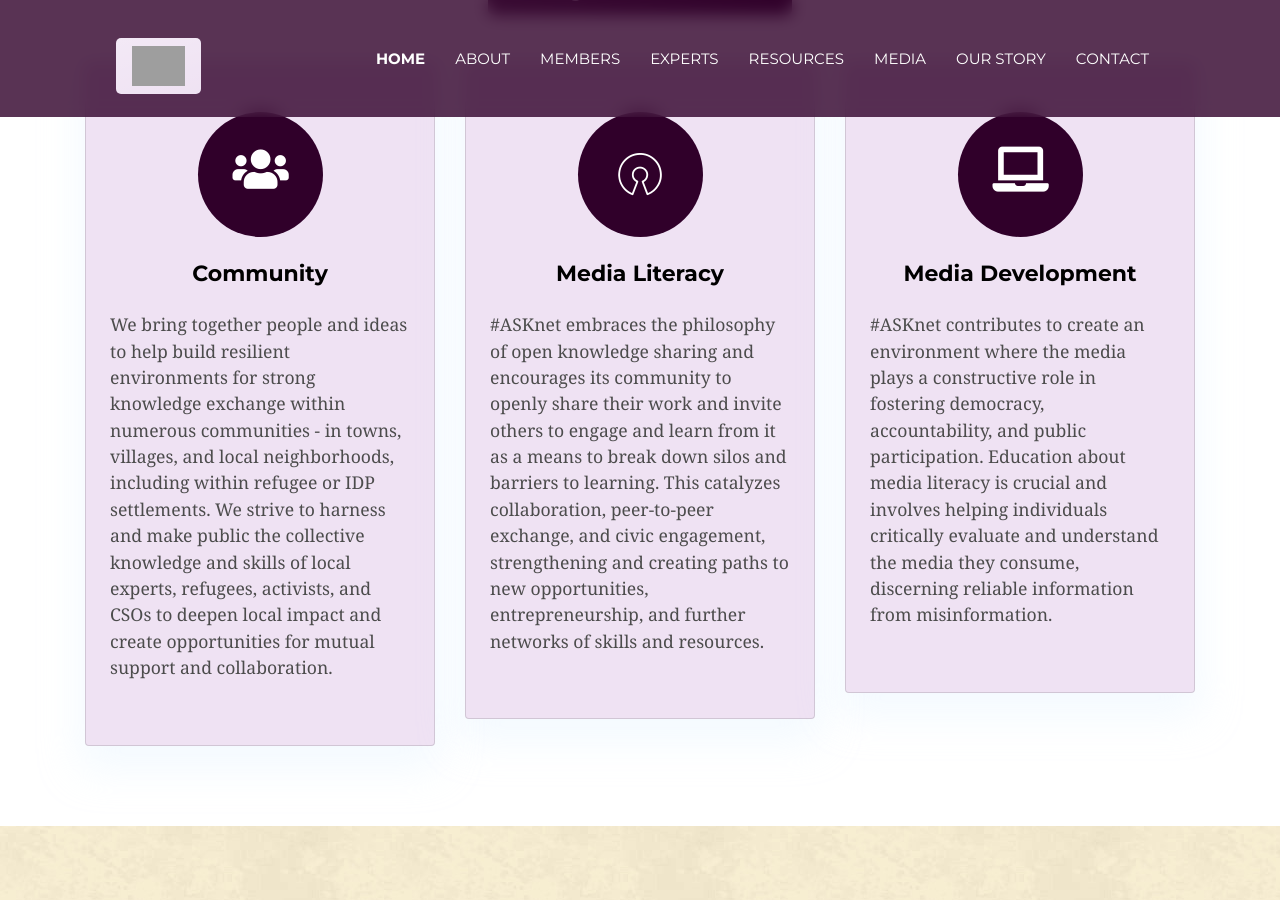
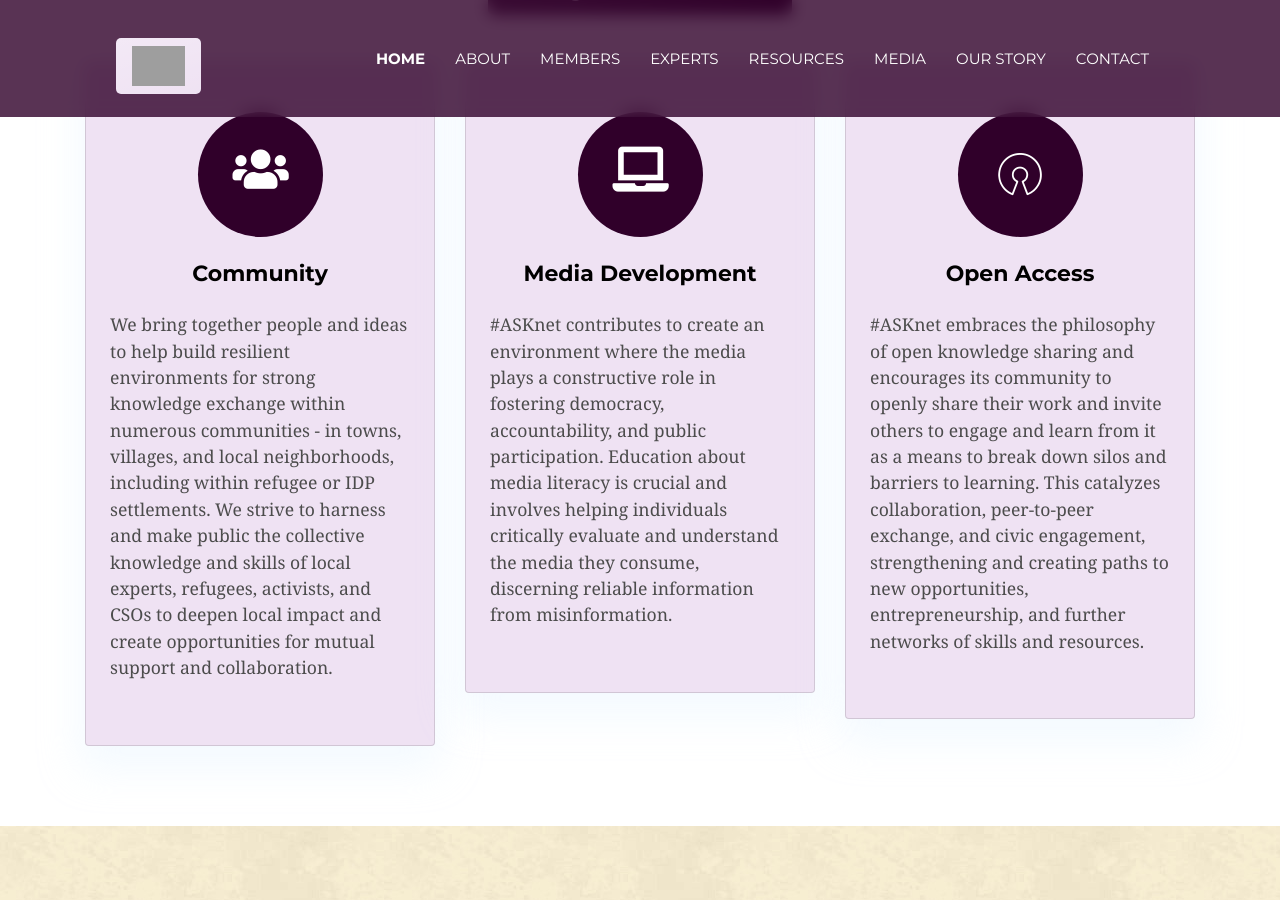
Before and after one commit to ASKnetCommunity/ASKnet.Community, a Jekyll site: the page built from index.html, in a window 1280 px wide and 900 px high, scrolled down 1773 px. Built offline with Jekyll 4.4.1, drawn with Linux system fonts in a browser that asks for light colours.

Commit message:
small text changes

```diff
--- a/_data/settings.yml
+++ b/_data/settings.yml
@@ -70,15 +70,15 @@ services:
     active: # Add true to select section
   }
 - {
-    name: Media Literacy,
-    icon: fab fa-osi,
-    description: '#ASKnet embraces the philosophy of open knowledge sharing and encourages its community to openly share their work and invite others to engage and learn from it as a means to break down silos and barriers to learning. This catalyzes collaboration, peer-to-peer exchange, and civic engagement, strengthening and creating paths to new opportunities, entrepreneurship, and further networks of skills and resources.',
+    name: Media Development,
+    icon: fas fa-laptop,
+    description: '#ASKnet contributes to create an environment where the media plays a constructive role in fostering democracy, accountability, and public participation. Education about media literacy is crucial and involves helping individuals critically evaluate and understand the media they consume, discerning reliable information from misinformation.',
     active: # Add true to select section
   }
 - {
-    name: Media Development,
-    icon: fas fa-laptop,
-    description: '#ASKnet contributes to create an environment where the media plays a constructive role in fostering democracy, accountability, and public participation. Education about media literacy is crucial and involves helping individuals critically evaluate and understand the media they consume, discerning reliable information from misinformation.',
+    name: Open Access,
+    icon: fab fa-osi,
+    description: '#ASKnet embraces the philosophy of open knowledge sharing and encourages its community to openly share their work and invite others to engage and learn from it as a means to break down silos and barriers to learning. This catalyzes collaboration, peer-to-peer exchange, and civic engagement, strengthening and creating paths to new opportunities, entrepreneurship, and further networks of skills and resources.',
     active: # Add true to select section
   }
 
```
Also changed, not shown: _pages/profile.md (+3 -1 lines).
